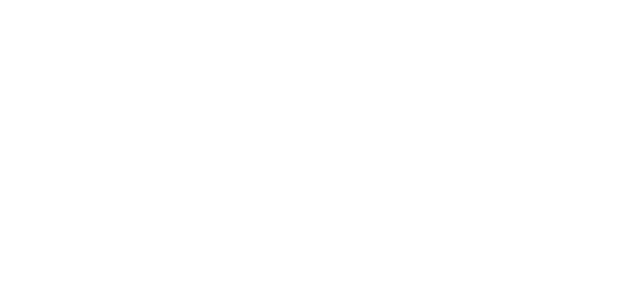
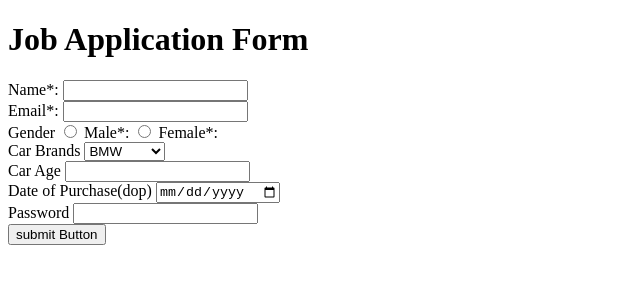
Before and after one commit to acciojob/car-insurance-form-khushalchopraa, a website: page main.html in a window 1280 px wide. Shown: the whole page, without its empty margins (0-640 px from the left). Drawn offline with Linux system fonts and the light colour scheme.

Commit message:
created a submission

```diff
--- a/main.html
+++ b/main.html
@@ -8,6 +8,39 @@
 
 <body>
 	<!-- the entire body must be written by student -->
+<H1>Job Application Form</H1>
+	<form action="" method="POST">
+
+
+	<label for="name">Name*:</label>
+	<input type="text" id="name" required="*"><br>
+	<label for="email">Email*:</label>
+	<input type="email" id="email" required><br>
+
+		<label for="gender">Gender</label>
+		<input type="radio" id="Male" name="gender" required>
+	<label for="Male">Male*:</label>
+		<input type="radio" id="Female" name="gender" required>
+		<label for="female">Female*:</label><br>
+
+
+		<label for="cars">Car Brands</label>
+	<select name="cars" id="cars">
+		<option value="BMW">BMW</option>
+		<option value="Audi">Audi</option>
+		<option value="Mercedez">Mercedez</option>
+		</select><br>
+
+<label for="age">Car Age</label>
+	<input type="number" id ="carage" required><br>
+		<label for="dop">Date of Purchase(dop)</dop></label>
+		<input type="Date" id="dop" required><br>
+		<lable for="password">Password</lable>
+		<input type="Password" id="password" name="password" required><br>
+		<input type="submit" value="submit Button">
+			</form>
+		<script type="text/javascri
+
     <script type="text/javascript" src="./script.js">
 </script>
 
```
